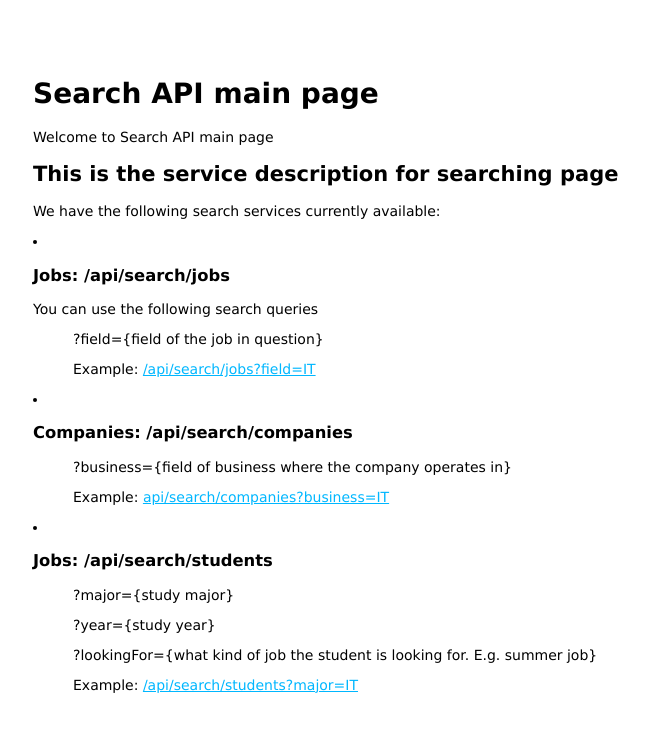
After one commit to Japskua/lut-2016-rest-service, a Node server app: page /api/search in a window 1280 px wide. The commit adds this page. Shown: the top 756 px of the page, without its empty margins (25-674 px from the left). Run offline with Node 20, Linux system fonts and the light colour scheme.

Commit message:
Added API descriptions.

```diff
--- a/routes/search-service/search-routes.js
+++ b/routes/search-service/search-routes.js
@@ -7,6 +7,11 @@ var express = require('express');
 var router = express.Router();
 var _ = require('lodash');
 var request = require('superagent');
+
+/* GET home page. */
+router.get('/', function(req, res, next) {
+    res.render('search', { title: 'Search API main page' });
+});
 
 /* GET query for jobs. */
 router.get('/jobs', function(req, res, next) {
--- /dev/null
+++ b/views/search.ejs
@@ -0,0 +1,33 @@
+<!DOCTYPE html>
+<html>
+<head>
+    <title><%= title %></title>
+    <link rel='stylesheet' href='/stylesheets/style.css' />
+</head>
+<body>
+    <h1><%= title %></h1>
+    <p>Welcome to <%= title %></p>
+    <h2>This is the service description for searching page</h2>
+    <p>We have the following search services currently available:</p>
+    <li>
+        <h3>Jobs: /api/search/jobs</h3>
+        <p>You can use the following search queries</p>
+        <ul> ?field={field of the job in question}</ul>
+        <ul> Example: <a href="/api/search/jobs?field=IT">/api/search/jobs?field=IT</a> </ul>
+    </li>
+    <li>
+        <h3>Companies: /api/search/companies</h3>
+        <ul> ?business={field of business where the company operates in}</ul>
+        <ul> Example: <a href="/api/search/companies?business=IT">api/search/companies?business=IT</a> </ul>
+
+    </li>
+    <li>
+        <h3>Jobs: /api/search/students</h3>
+        <ul> ?major={study major}</ul>
+        <ul> ?year={study year}</ul>
+        <ul> ?lookingFor={what kind of job the student is looking for. E.g. summer job}</ul>
+        <ul> Example: <a href="/api/search/students?major=IT">/api/search/students?major=IT</a> </ul>
+
+    </li>
+</body>
+</html>
```
Also changed, not shown: views/index.ejs (+11 -0 lines).
